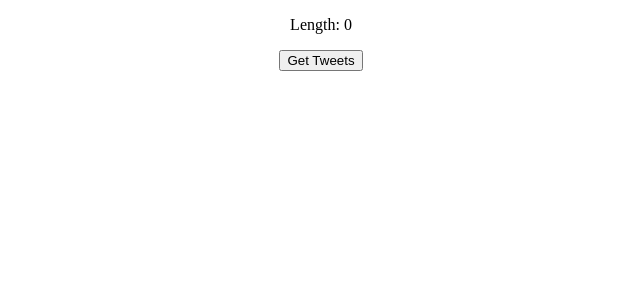
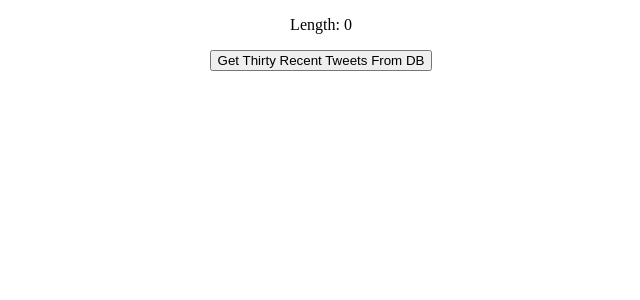
Before and after one commit to alenakhineika/color-of-berlin-palette, a React app: page / in a window 1280 px wide. Shown: the top 300 px of the page, without its empty margins (319-959 px from the left). Built offline with nearby package versions, Linux system fonts and the light colour scheme.

Commit message:
fix: use keys for components in loops

```diff
--- a/src/client/components/App.tsx
+++ b/src/client/components/App.tsx
@@ -15,11 +15,10 @@ interface AppState {
 export default class App extends React.Component<{}, AppState> {
   state: AppState = { tweets: [] };
 
-  // When a user clicks the `Get Tweets` button
-  // Send a request to server/index.ts and wait for results.
-  // After receiving results update the React state
-  // To fire page rendering.
-  getText = (): void => {
+  // When a user clicks the `Get Thirty Recent Tweets From DB` button
+  // send a request to server/index.ts and wait for results.
+  // After receiving results update the React state to fire page rendering.
+  getThirtyRecentTweets = (): void => {
     fetch(apiRoute.getRoute('getTweets'))
       .then(res => res.json())
       .then(res => this.setState({ tweets: res.tweets }));
@@ -30,11 +29,14 @@ export default class App extends React.Component<{}, AppState> {
 
     // All days have the same css, therefore we use a loop
     // to create only one div and use it for all days.
+    // Note that when you use loops React requires unique keys for components to distinguish them.
     for (let day = 0; day < 6; day++) {
-      blocks.push(<div className="day" style={{background: this.state.tweets[offset + day].colorHex}}></div>);
+      blocks.push(
+        <div key={`day${day+1}`} className="day" style={{background: this.state.tweets[offset + day].colorHex}}></div>
+      );
     }
 
-    return (<div className="week">{blocks}</div>);
+    return (<div key={`week${offset/7+1}`} className="week">{blocks}</div>);
   }
 
   // Returns layout for a month.
@@ -62,7 +64,7 @@ export default class App extends React.Component<{}, AppState> {
     return (
       <div>
         <p>Length: {this.state.tweets.length}</p>
-        <div><button type="button" onClick={this.getText}>Get Tweets</button></div>
+        <div><button type="button" onClick={this.getThirtyRecentTweets}>Get Thirty Recent Tweets From DB</button></div>
         {tweets.length === 30 ? this.getMonthPalette() : null}
       </div>
     );
```
